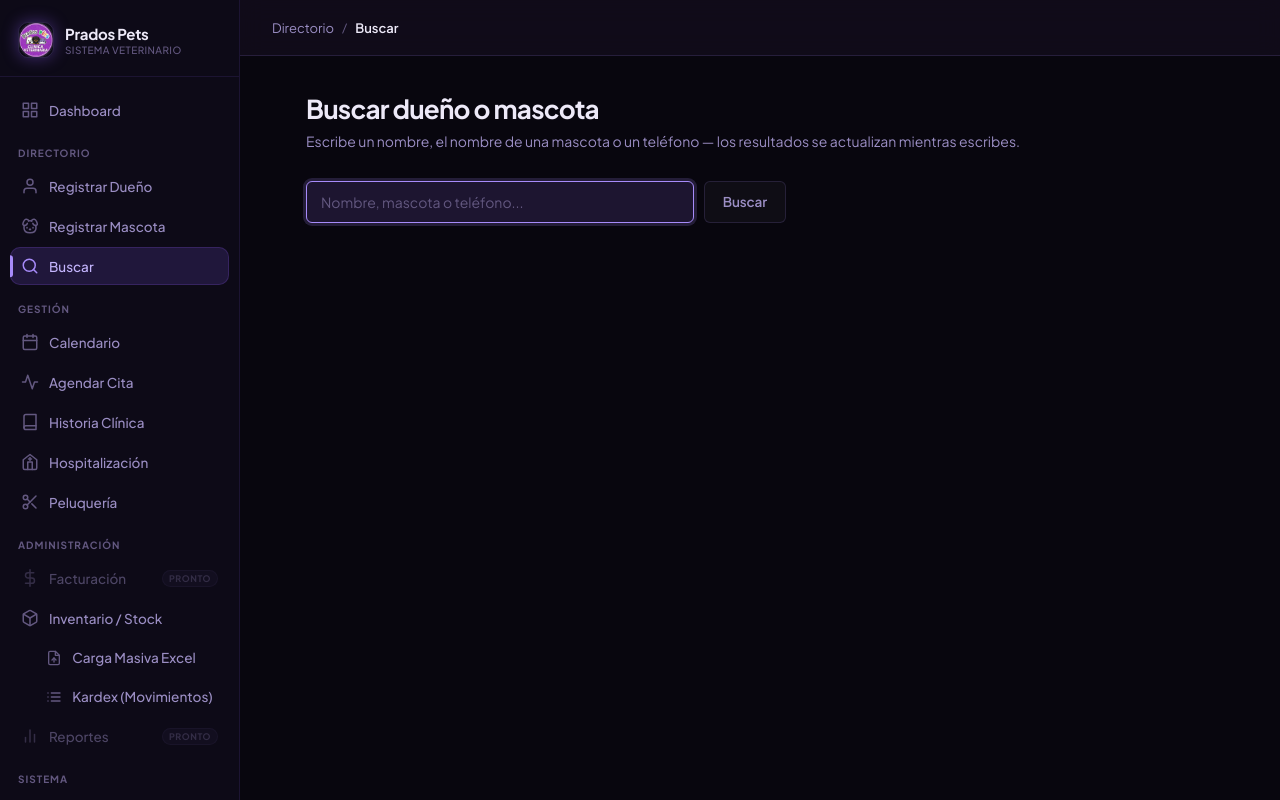
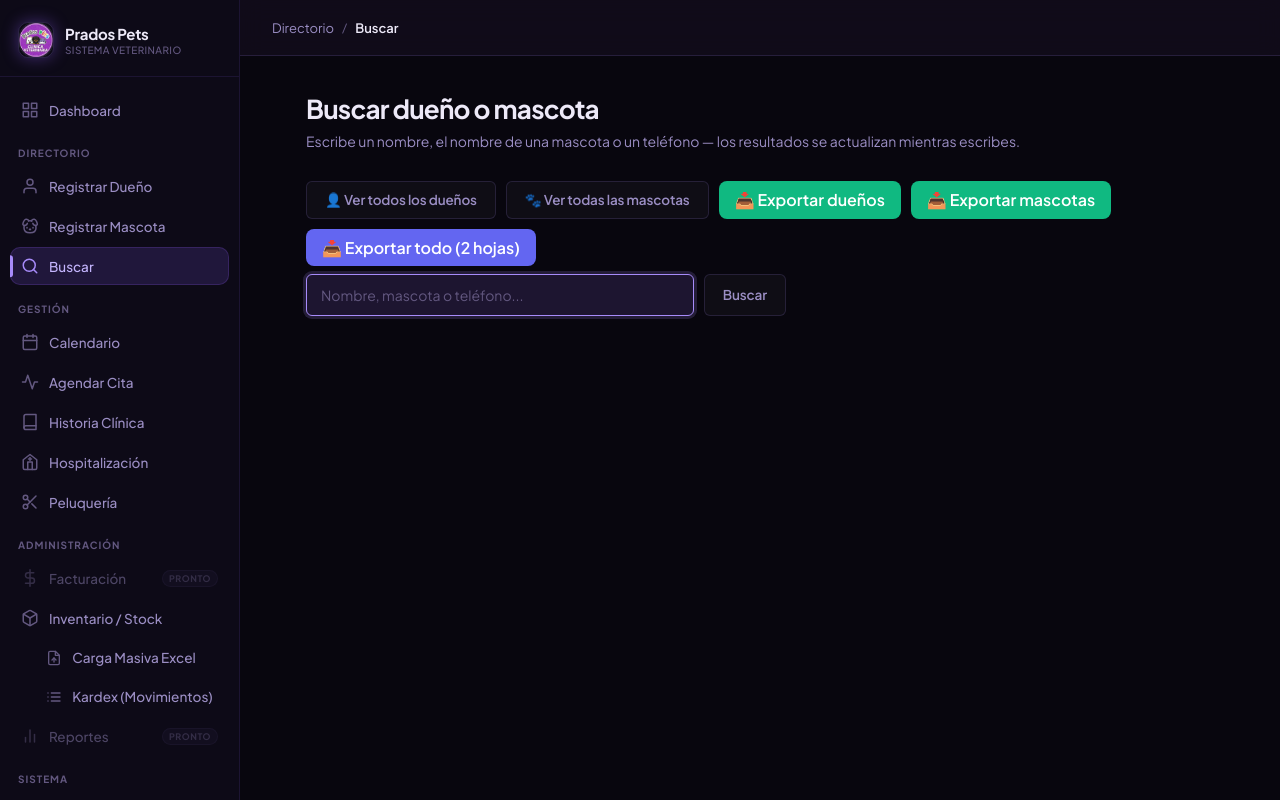
Before and after one commit to Cruz-Fernando/AppWeb-Prados-Pets, a Django app: page /directorio/buscar/ in a window 1280 px wide. Run offline with Django 5.2, Linux system fonts and the light colour scheme; a user stored in the database is signed in; data comes from the database, SQL or seed files in the repository.

Commit message:
Correcciones Bug 1. No mostraba los botones de expotat a excel 2. no mostraba todas las mascotas ni dueños

```diff
--- a/apps/directorio/urls.py
+++ b/apps/directorio/urls.py
@@ -5,10 +5,12 @@ urlpatterns = [
     path('registrar-dueno/', views.registrar_dueno, name='registrar_dueno'),
     path('duenos/<int:dueno_id>/editar/', views.editar_dueno, name='editar_dueno'),
     path('duenos/autocomplete/', views.autocomplete_duenos, name='autocomplete_duenos'),
+    path('duenos/lista/', views.lista_duenos, name='lista_duenos'),
+    path('duenos/exportar-excel/', views.exportar_duenos_excel, name='exportar_duenos_excel'),
     path('mascotas/registrar/', views.registrar_mascota, name='registrar_mascota'),
     path('mascotas/<int:mascota_id>/editar/', views.editar_mascota, name='editar_mascota'),
     path('mascotas/lista/', views.lista_mascotas, name='lista_mascotas'),
     path('mascotas/exportar-excel/', views.exportar_mascotas_excel, name='exportar_mascotas_excel'),
-
+    path('exportar-excel/', views.exportar_directorio_excel, name='exportar_directorio_excel'),
     path('buscar/', views.buscar_directorio, name='buscar_directorio'),
 ]
--- a/apps/directorio/views.py
+++ b/apps/directorio/views.py
@@ -1,10 +1,13 @@
-from django.contrib.auth.decorators import login_required
-from django.shortcuts import render, redirect, get_object_or_404
+import openpyxl
+from openpyxl.styles import Alignment, Font, PatternFill
+from openpyxl.utils import get_column_letter
+
 from django.contrib import messages
 from django.contrib.auth.decorators import login_required
 from django.db import IntegrityError
 from django.db.models import Q
-from django.http import JsonResponse
+from django.http import HttpResponse, JsonResponse
+from django.shortcuts import get_object_or_404, redirect, render
 from django.urls import reverse
 
 from apps.directorio.forms import MascotaForm, VacunacionForm
@@ -242,7 +245,6 @@ def autocomplete_duenos(request):
                 'texto': texto,
             })
     return JsonResponse({'resultados': resultados})
-    return JsonResponse({'resultados': resultados})
 
 
 @login_required
--- a/templates/directorio/buscar.html
+++ b/templates/directorio/buscar.html
@@ -24,6 +24,14 @@
     <main class="app-content">
       <h1>Buscar dueño o mascota</h1>
       <p class="app-content__subtitle">Escribe un nombre, el nombre de una mascota o un teléfono — los resultados se actualizan mientras escribes.</p>
+
+      <div style="display: flex; flex-wrap: wrap; gap: 10px; margin: 18px 0 8px;">
+        <a href="{% url 'lista_duenos' %}" class="btn btn--ghost">👤 Ver todos los dueños</a>
+        <a href="{% url 'lista_mascotas' %}" class="btn btn--ghost">🐾 Ver todas las mascotas</a>
+        <a href="{% url 'exportar_duenos_excel' %}" style="padding: 8px 16px; background: #10b981; border-radius: 8px; color: #fff; text-decoration: none; font-weight: 600;">📥 Exportar dueños</a>
+        <a href="{% url 'exportar_mascotas_excel' %}" style="padding: 8px 16px; background: #10b981; border-radius: 8px; color: #fff; text-decoration: none; font-weight: 600;">📥 Exportar mascotas</a>
+        <a href="{% url 'exportar_directorio_excel' %}" style="padding: 8px 16px; background: #6366f1; border-radius: 8px; color: #fff; text-decoration: none; font-weight: 600;">📥 Exportar todo (2 hojas)</a>
+      </div>
 
       {% if messages %}
       <ul class="app-messages">
```
